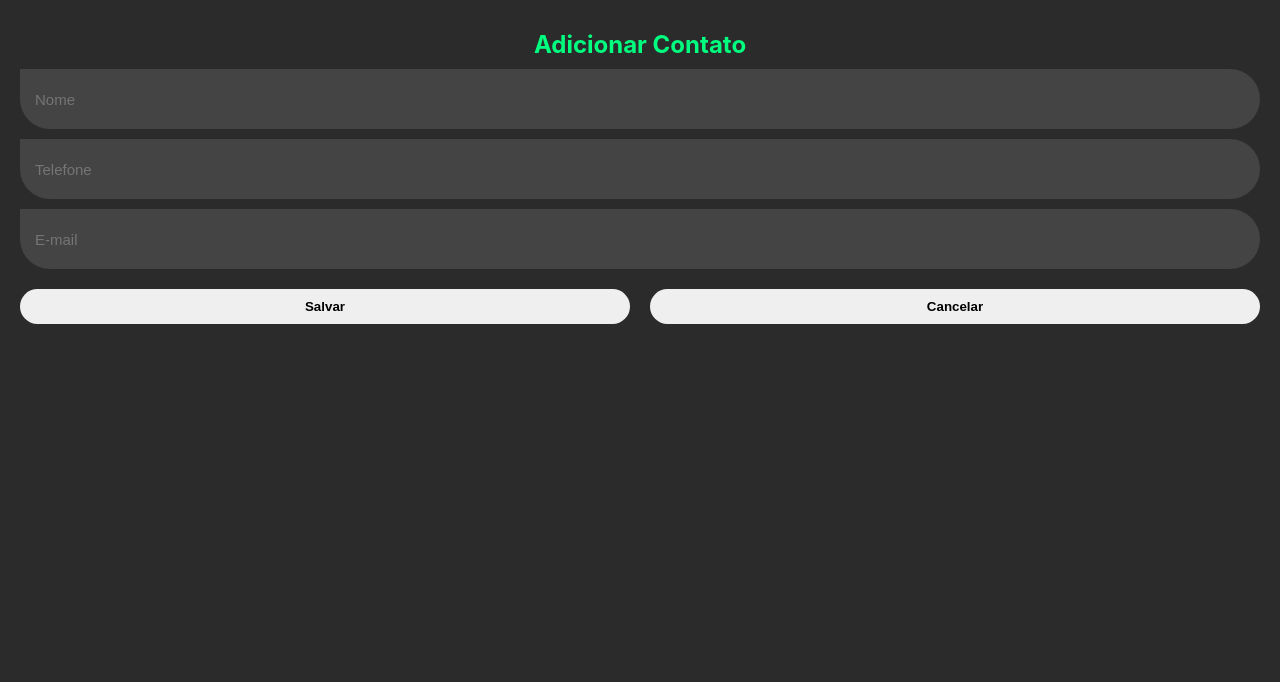
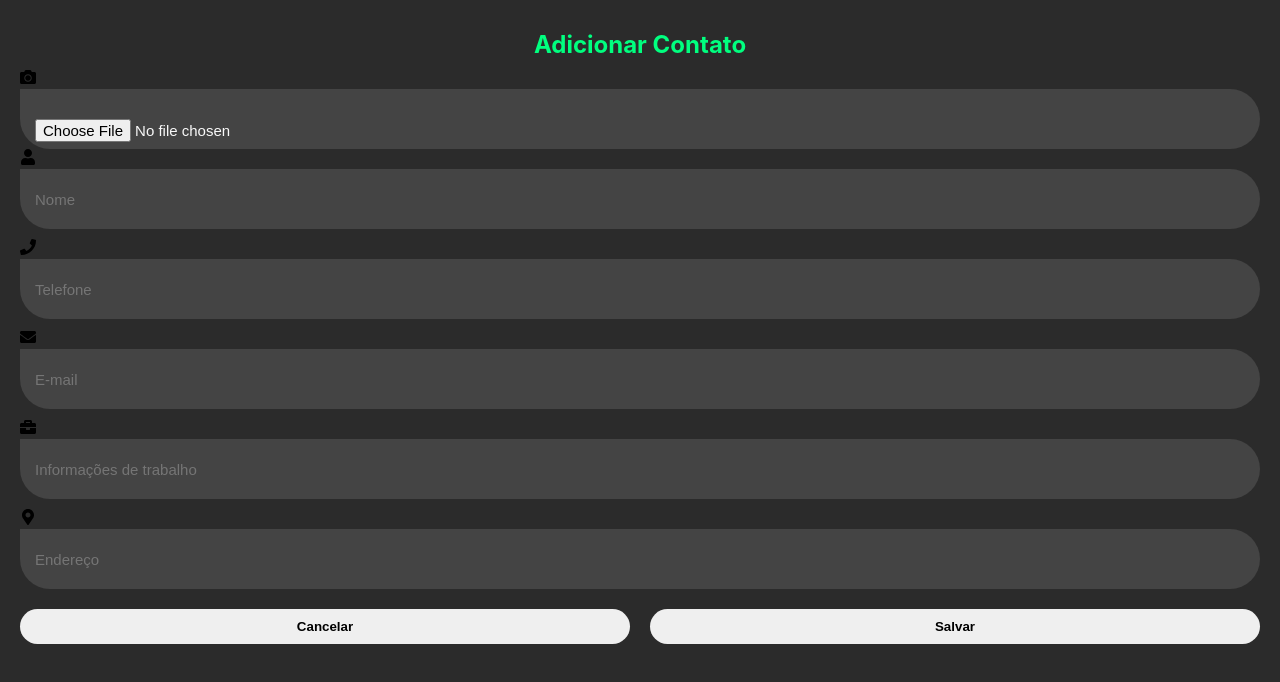
Before and after one commit to carolsoul/agenda-de-contatos, a React (Create React App) app: page /add-contact in a window 1280 px wide. Shown: the top 682 px of the page. Built offline with nearby package versions, Linux system fonts and the light colour scheme.

Commit message:
feat (adição de ícones nos campos de entrada, campo para foto)

```diff
--- a/src/components/ContactForm.js
+++ b/src/components/ContactForm.js
@@ -1,18 +1,22 @@
 import React, { useState } from "react";
 import axios from "axios";
 import { useNavigate } from "react-router-dom";
-import "../ContactForm.css"
+import { FaUser, FaPhone, FaEnvelope, FaBriefcase, FaMapMarkerAlt, FaCamera } from "react-icons/fa";
+import "../ContactForm.css";
 
 function ContactForm() {
   const [name, setName] = useState("");
   const [phone, setPhone] = useState("");
   const [email, setEmail] = useState("");
+  const [work, setWork] = useState("");
+  const [address, setAddress] = useState("");
+  const [photo, setPhoto] = useState(null); // ✅ Agora o estado está no local correto
   const navigate = useNavigate();
 
   const handleSubmit = async (e) => {
     e.preventDefault();
     if (!name || !phone || !email) {
-      alert("Todos os campos são obrigatórios!");
+      alert("Os campos Nome, Telefone e E-mail são obrigatórios!");
       return;
     }
 
@@ -20,7 +24,10 @@ function ContactForm() {
       await axios.post("http://localhost:5000/contacts", {
         name,
         phone,
-        email
+        email,
+        work,
+        address,
+        photo
       });
       navigate("/");
     } catch (error) {
@@ -28,20 +35,66 @@ function ContactForm() {
     }
   };
 
+  const handlePhotoChange = (e) => {
+    const file = e.target.files[0];
+    if (file) {
+      const reader = new FileReader();
+      reader.onloadend = () => {
+        setPhoto(reader.result);
+      };
+      reader.readAsDataURL(file);
+    }
+  };
+
   return (
     <div className="container">
       <h2>Adicionar Contato</h2>
+
+      {/* Campo de Foto */}
+      <div className="photo-upload">
+        <label htmlFor="photo-input">
+          <div className="photo-preview">
+            {photo ? (
+              <img src={photo} alt="Foto do Contato" />
+            ) : (
+              <FaCamera className="icon-camera" />
+            )}
+          </div>
+        </label>
+        <input type="file" id="photo-input" accept="image/*" onChange={handlePhotoChange} />
+      </div>
+
       <form onSubmit={handleSubmit}>
         <div className="input-container">
-          <input type="text" placeholder="Nome" value={name} onChange={(e) => setName(e.target.value)}/>
+          <div className="input-group">
+            <FaUser className="icon" />
+            <input type="text" placeholder="Nome" value={name} onChange={(e) => setName(e.target.value)} />
+          </div>
 
-          <input type="text" placeholder="Telefone" value={phone} onChange={(e) => setPhone(e.target.value)}/>
+          <div className="input-group">
+            <FaPhone className="icon" />
+            <input type="text" placeholder="Telefone" value={phone} onChange={(e) => setPhone(e.target.value)} />
+          </div>
 
-          <input type="email" placeholder="E-mail" value={email} onChange={(e) => setEmail(e.target.value)}/>
+          <div className="input-group">
+            <FaEnvelope className="icon" />
+            <input type="email" placeholder="E-mail" value={email} onChange={(e) => setEmail(e.target.value)} />
+          </div>
+
+          <div className="input-group">
+            <FaBriefcase className="icon" />
+            <input type="text" placeholder="Informações de trabalho" value={work} onChange={(e) => setWork(e.target.value)} />
+          </div>
+
+          <div className="input-group">
+            <FaMapMarkerAlt className="icon" />
+            <input type="text" placeholder="Endereço" value={address} onChange={(e) => setAddress(e.target.value)} />
+          </div>
         </div>
+
         <div className="btn-container">
-        <button type="submit">Salvar</button>
-        <button type="button" onClick={() => navigate("./Home.js")}>Cancelar</button>
+          <button type="button" onClick={() => navigate("/Home")} className="cancel">Cancelar</button>
+          <button type="submit" className="save">Salvar</button>
         </div>
       </form>
     </div>
```
